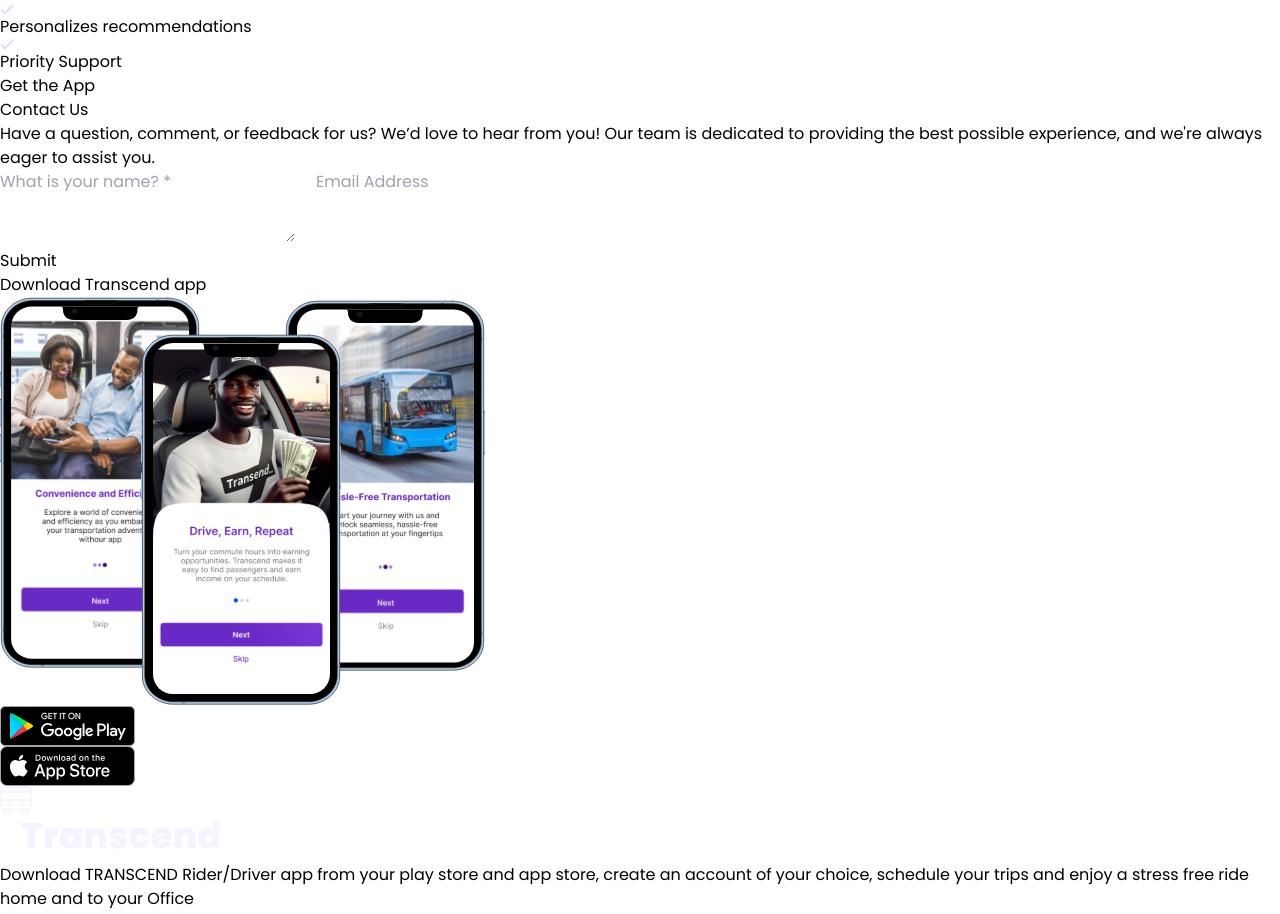
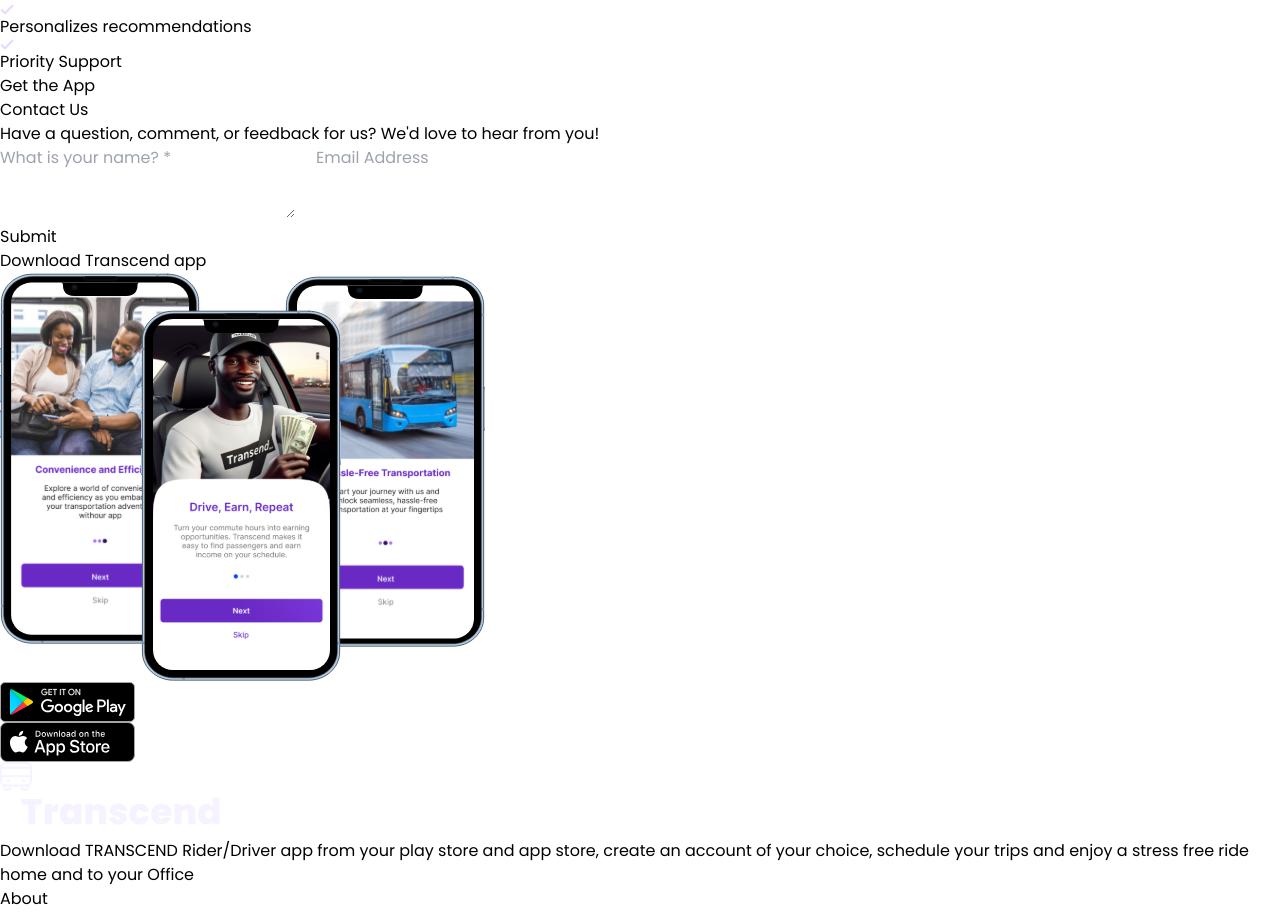
Before and after one commit to pipe-justpipe/transcend, a React (Vite) app: page / in a window 1280 px wide. Shown: the part 2883-3797 px from the top of the page. Built offline with nearby package versions, Linux system fonts and the light colour scheme.

Commit message:
progress update

```diff
--- a/package.json
+++ b/package.json
@@ -14,7 +14,8 @@
     "react-dom": "^18.2.0",
     "react-hook-form": "^7.51.3",
     "react-router-dom": "^6.22.3",
-    "react-router-hash-link": "^2.4.3"
+    "react-router-hash-link": "^2.4.3",
+    "react-toastify": "^10.0.5"
   },
   "devDependencies": {
     "@types/react": "^18.2.66",
--- a/src/Pages/Contact.jsx
+++ b/src/Pages/Contact.jsx
@@ -1,5 +1,7 @@
 import React from "react";
 import { useForm } from "react-hook-form";
+import { toast, ToastContainer } from "react-toastify";
+import "react-toastify/dist/ReactToastify.css";
 
 const Contact = () => {
   const {
@@ -10,6 +12,7 @@ const Contact = () => {
 
   const onSubmit = (data) => {
     console.log("Form Data:", data);
+    toast.success("Form submitted successfully!");
   };
 
   return (
@@ -21,16 +24,16 @@ const Contact = () => {
         Contact Us
       </h1>
       <p className="w-full max-w-[1180px] text-center mx-auto lg:text-[20px] md:text-[16px] text-[12px] leading-[30px] text-[#31135E] font-normal mt-[50px] mb-[40px] md:mb-[70px] lg:mb-[100px]">
-        Have a question, comment, or feedback for us? We’d love to hear from
-        you! Our team is dedicated to providing the best possible experience,
-        and we're always eager to assist you.
+        Have a question, comment, or feedback for us? We'd love to hear from
+        you!
       </p>
+
       <div className="w-4/5 mx-auto rounded-[50px] border border-solid py-[60px] border-[#BE95FF]">
         <form
           className="mx-auto flex flex-col gap-[40px]"
           onSubmit={handleSubmit(onSubmit)}
         >
-          <div className="flex flex-wrap gap-[20px] justify-between w-4/5 mx-auto">
+          <div class="flex flex-wrap gap-[20px] justify-between w-4/5 mx-auto">
             <input
               className="border outline-none border-solid border-black border-opacity-25 lg:w-[480.18px] md:w-[380px] w-full mx-auto rounded-[12px] px-[20px] py-[16px]"
               placeholder="What is your name? *"
@@ -64,9 +67,21 @@ const Contact = () => {
             <p className="text-red-500 text-sm">{errors.message.message}</p>
           )}
 
-<div className="flex justify-end w-4/5 mx-auto"><button className="py-[16px] px-[20px] w-[137px] text-sm text-white bg-gradient-to-br from-purple-600 to-indigo-600 rounded-md">Submit</button>
-        </div>
+          <div className="flex justify-end w-4/5 mx-auto">
+            <button className="py-[16px] px-[20px] w-[137px] text-sm text-white bg-gradient-to-br from-purple-600 to-indigo-600 rounded-md">
+              Submit
+            </button>
+          </div>
         </form>
+
+        <ToastContainer
+          position="top-right"
+          autoClose={5000}
+          hideProgressBar={false}
+          closeOnClick
+          draggable
+          pauseOnHover
+        />
       </div>
     </section>
   );
```
Also changed, not shown: 1 other file (tests, documents, lock files or other folders).
